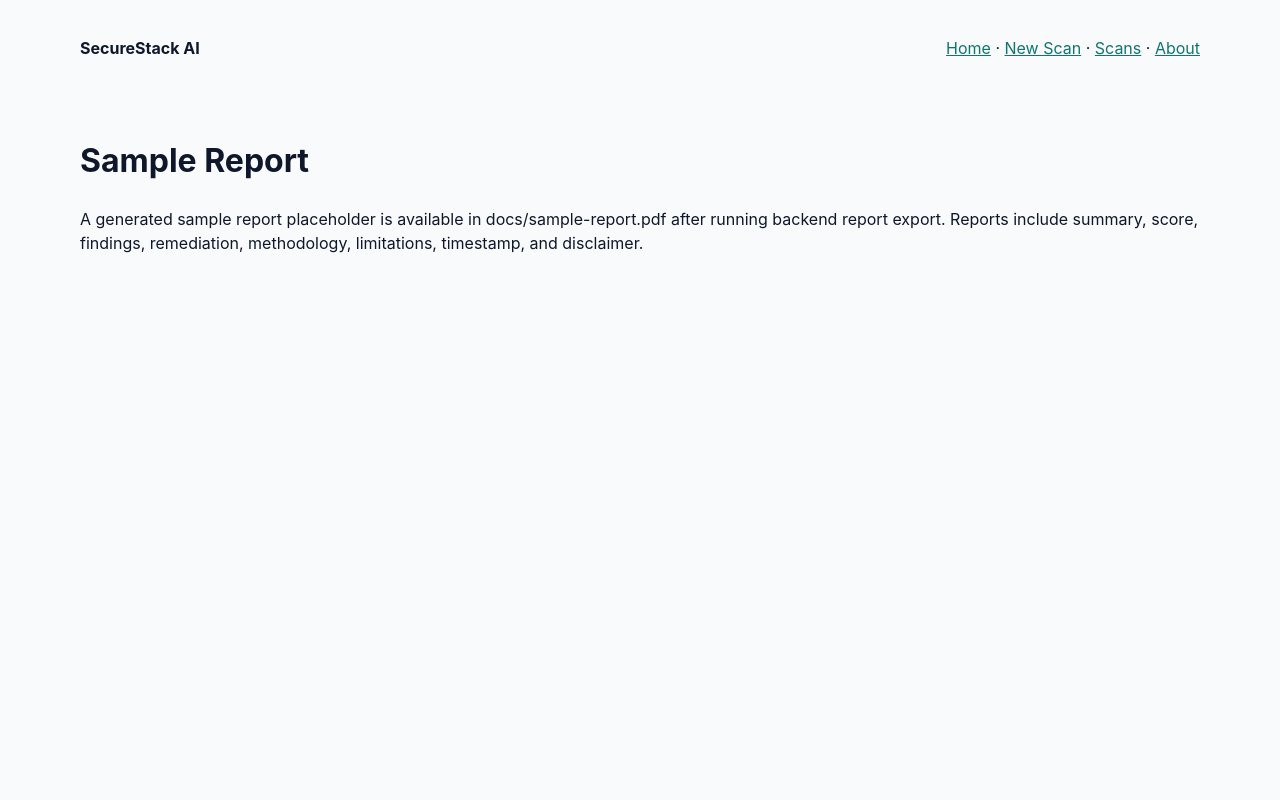
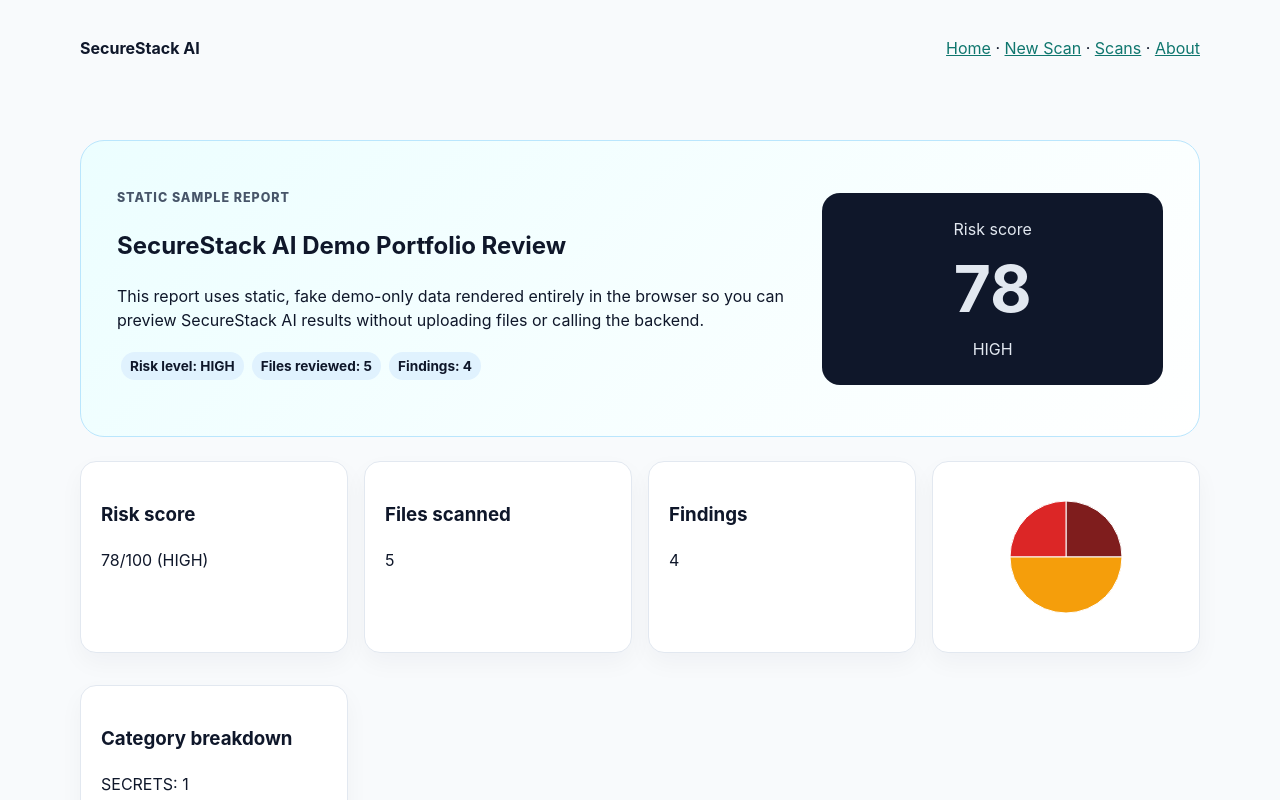
Before and after one commit to bcalford/securestack-ai, a React (Vite) app in the folder frontend/: page /sample-report in a window 1280 px wide. Shown: the top 800 px of the page. Built offline with nearby package versions, Linux system fonts and the light colour scheme; no server answers.

Commit message:
Add real sample report page

```diff
--- /dev/null
+++ b/frontend/src/data/sampleReport.ts
@@ -0,0 +1,86 @@
+import type { Scan } from '../types';
+
+export const sampleReport: Scan = {
+  id: 'sample-report-static-demo',
+  name: 'SecureStack AI Demo Portfolio Review',
+  createdAt: '2026-06-30T12:00:00Z',
+  status: 'COMPLETED',
+  riskScore: 78,
+  riskLevel: 'HIGH',
+  fileCount: 5,
+  findingCount: 4,
+  aiProvider: 'mock',
+  executiveSummary: '### Defensive Security Review Summary\n\nThis static demo review shows a high-risk application slice with credential handling, API exposure, cloud storage configuration, and dependency hygiene issues. The most important actions are to rotate demo-only exposed values, restrict public access paths, and add server-side authorization checks before release.\n\nNo uploaded code is executed by SecureStack AI during this analysis.',
+  remediationSummary: '### Remediation Plan\n\n1. Rotate affected demo credentials and move runtime secrets to a managed secret store.\n2. Restrict cross-origin and storage policies to reviewed production origins and principals.\n3. Enforce authorization before returning tenant-scoped records.\n4. Patch or replace dependencies with known vulnerable versions before deployment.',
+  severityCounts: { CRITICAL: 1, HIGH: 1, MEDIUM: 2, LOW: 0, INFO: 0 },
+  categoryCounts: { SECRETS: 1, API_SECURITY: 1, CLOUD_MISCONFIGURATION: 1, DEPENDENCY_RISK: 1 },
+  files: [
+    'frontend/src/api/demoClient.ts',
+    'backend/src/main/java/com/example/orders/OrderController.java',
+    'infra/storage/demo-bucket.tf',
+    'package.json',
+    'README.demo.md',
+  ],
+  findings: [
+    {
+      id: 'sample-finding-1',
+      fileName: 'frontend/src/api/demoClient.ts',
+      lineNumber: 12,
+      title: 'Demo API token committed in client configuration',
+      description: 'A fake credential-like token is present in source where it could be copied into real deployments or exposed to browser users.',
+      severity: 'CRITICAL',
+      category: 'SECRETS',
+      confidence: 'HIGH',
+      evidence: 'const demoToken = "demo_sk_live_********";',
+      recommendation: 'Remove token material from source, rotate any real equivalent, and load secrets from a server-side secret manager or environment variable.',
+      secureExample: 'const demoToken = await fetchServerIssuedSessionToken();',
+      status: 'OPEN',
+      ruleId: 'SEC-002',
+    },
+    {
+      id: 'sample-finding-2',
+      fileName: 'backend/src/main/java/com/example/orders/OrderController.java',
+      lineNumber: 47,
+      title: 'Tenant records returned without authorization check',
+      description: 'The order lookup accepts a tenant identifier but the sample code does not verify that the current user is allowed to access that tenant.',
+      severity: 'HIGH',
+      category: 'API_SECURITY',
+      confidence: 'MEDIUM',
+      evidence: 'return orderService.findByTenantId(tenantId);',
+      recommendation: 'Require authenticated user context and verify tenant membership before querying or returning records.',
+      secureExample: 'authorizationService.requireTenantAccess(currentUser, tenantId);',
+      status: 'REVIEWED',
+      ruleId: 'API-004',
+    },
+    {
+      id: 'sample-finding-3',
+      fileName: 'infra/storage/demo-bucket.tf',
+      lineNumber: 21,
+      title: 'Public read policy on demo storage bucket',
+      description: 'The storage policy grants broad read access that would expose uploaded reports if reused outside the demo environment.',
+      severity: 'MEDIUM',
+      category: 'CLOUD_MISCONFIGURATION',
+      confidence: 'HIGH',
+      evidence: 'principals { type = "*" identifiers = ["*"] }',
+      recommendation: 'Disable public access, scope principals to required application roles, and keep report objects private by default.',
+      secureExample: 'principals { type = "AWS" identifiers = [aws_iam_role.app.arn] }',
+      status: 'OPEN',
+      ruleId: 'CLOUD-003',
+    },
+    {
+      id: 'sample-finding-4',
+      fileName: 'package.json',
+      lineNumber: 29,
+      title: 'Outdated demo dependency requires review',
+      description: 'A demo dependency is pinned to an older major version and should be checked before production use.',
+      severity: 'MEDIUM',
+      category: 'DEPENDENCY_RISK',
+      confidence: 'MEDIUM',
+      evidence: '"demo-parser": "1.4.0"',
+      recommendation: 'Upgrade to a supported version and run dependency audit tooling as part of release validation.',
+      secureExample: '"demo-parser": "^2.8.0"',
+      status: 'FALSE_POSITIVE',
+      ruleId: 'DEP-001',
+    },
+  ],
+};
--- a/frontend/src/routes/AboutPage.tsx
+++ b/frontend/src/routes/AboutPage.tsx
@@ -1,2 +1,2 @@
 import { Link } from 'react-router-dom';
-export default function AboutPage() { return <main className="container"><h1>About SecureStack AI</h1><p>SecureStack AI is a local-first security review application built with React, TypeScript, Java 21, Spring Boot, defensive static analysis, Docker, and provider-abstracted AI summaries.</p><p>The methodology combines safe file validation, static heuristics, deterministic risk scoring, mock AI summaries, and report generation. It does not execute uploaded code and is not a replacement for a professional audit.</p><Link to="/sample-report">View sample report</Link></main>; }
+export default function AboutPage() { return <main className="container"><h1>About SecureStack AI</h1><p>SecureStack AI is a local-first security review application built with React, TypeScript, Java 21, Spring Boot, defensive static analysis, Docker, and provider-abstracted AI summaries.</p><p>The methodology combines safe file validation, static heuristics, deterministic risk scoring, mock AI summaries, and report generation. It does not execute uploaded code and is not a replacement for a professional audit.</p><Link to="/sample-report">View the static sample report</Link></main>; }
--- a/frontend/src/routes/SampleReportPage.tsx
+++ b/frontend/src/routes/SampleReportPage.tsx
@@ -1 +1,129 @@
-export default function SampleReportPage() { return <main className="container"><h1>Sample Report</h1><p>A generated sample report placeholder is available in docs/sample-report.pdf after running backend report export. Reports include summary, score, findings, remediation, methodology, limitations, timestamp, and disclaimer.</p></main>; }
+import ReactMarkdown from 'react-markdown';
+import { Link } from 'react-router-dom';
+import CategoryBreakdown from '../components/dashboard/CategoryBreakdown';
+import RiskSummaryCards from '../components/dashboard/RiskSummaryCards';
+import SeverityChart from '../components/dashboard/SeverityChart';
+import FindingDetails from '../components/findings/FindingDetails';
+import { sampleReport } from '../data/sampleReport';
+import { topPriorityFindings } from '../utils/risk';
+
+const markdownElements = ['h1', 'h2', 'h3', 'h4', 'h5', 'h6', 'p', 'strong', 'em', 'ul', 'ol', 'li', 'code', 'pre'];
+
+function MarkdownSummary({ children }: { children: string }) {
+  return (
+    <div className="markdown-summary">
+      <ReactMarkdown allowedElements={markdownElements}>{children}</ReactMarkdown>
+    </div>
+  );
+}
+
+function ReadOnlyFindings() {
+  return (
+    <section className="finding-list" aria-label="Sample finding details">
+      {sampleReport.findings.map(finding => (
+        <article className="card finding-card" key={finding.id}>
+          <header>
+            <span className={`badge sev-${finding.severity}`}>{finding.severity}</span>
+            <span className="badge">{finding.category}</span>
+            <span className="badge">Status: {finding.status}</span>
+            <h3>{finding.title}</h3>
+            <p>
+              {finding.fileName}{finding.lineNumber ? `:${finding.lineNumber}` : ''}
+              {' '}· Confidence: {finding.confidence}
+            </p>
+          </header>
+          <FindingDetails finding={finding} />
+          <p className="rule-id">Rule ID: {finding.ruleId}</p>
+        </article>
+      ))}
+    </section>
+  );
+}
+
+export default function SampleReportPage() {
+  const prioritized = topPriorityFindings(sampleReport.findings);
+
+  return (
+    <main className="container">
+      <section className="results-hero">
+        <div>
+          <p className="eyebrow">Static sample report</p>
+          <h1>{sampleReport.name}</h1>
+          <p>
+            This report uses static, fake demo-only data rendered entirely in the browser so you can preview
+            SecureStack AI results without uploading files or calling the backend.
+          </p>
+          <p>
+            <span className="badge">Risk level: {sampleReport.riskLevel}</span>
+            <span className="badge">Files reviewed: {sampleReport.fileCount}</span>
+            <span className="badge">Findings: {sampleReport.findingCount}</span>
+          </p>
+        </div>
+        <div className="score-card" aria-label="Sample risk score">
+          <span>Risk score</span>
+          <strong>{sampleReport.riskScore}</strong>
+          <span>{sampleReport.riskLevel}</span>
+        </div>
+      </section>
+
+      <div className="grid cards" aria-label="Sample severity and category summary">
+        <RiskSummaryCards scan={sampleReport} />
+        <SeverityChart counts={sampleReport.severityCounts} />
+        <CategoryBreakdown counts={sampleReport.categoryCounts} />
+      </div>
+
+      <section className="card">
+        <h2>Files reviewed</h2>
+        <ul>
+          {sampleReport.files.map(file => <li key={file}>{file}</li>)}
+        </ul>
+      </section>
+
+      <section className="card fix-first">
+        <h2>Prioritized findings</h2>
+        {prioritized.map(finding => (
+          <article key={finding.id}>
+            <span className={`badge sev-${finding.severity}`}>{finding.severity}</span>
+            {' '}<b>{finding.title}</b>
+            <p>{finding.recommendation}</p>
+          </article>
+        ))}
+      </section>
+
+      <section className="card summary-card" aria-labelledby="sample-summary-heading">
+        <h2 id="sample-summary-heading">AI-style summary</h2>
+        <p className="eyebrow">Summary provider: {sampleReport.aiProvider}</p>
+        <MarkdownSummary>{sampleReport.executiveSummary}</MarkdownSummary>
+        <MarkdownSummary>{sampleReport.remediationSummary}</MarkdownSummary>
+      </section>
+
+      <section>
+        <h2>Finding details</h2>
+        <ReadOnlyFindings />
+      </section>
+
+      <section className="card">
+        <h2>Methodology</h2>
+        <p>
+          SecureStack AI validates submitted files, treats all content as untrusted, applies deterministic
+          defensive static-analysis rules, scores risk from severity and confidence, and generates a concise
+          remediation-oriented summary using the configured AI provider.
+        </p>
+      </section>
+
+      <section className="card">
+        <h2>Limitations</h2>
+        <p>
+          This static report is illustrative only. It does not represent a live scan, execute code, prove exploitability,
+          replace manual review, or guarantee that every vulnerability in a real project would be found.
+        </p>
+      </section>
+
+      <section className="card">
+        <h2>Run the guided sample review</h2>
+        <p>Use the guided sample to create a fresh local review with the normal scan workflow.</p>
+        <Link className="btn" to="/scans/new?sample=full-portfolio-demo">Run sample security review</Link>
+      </section>
+    </main>
+  );
+}
```
Also changed, not shown: 1 other file (tests, documents, lock files or other folders).
